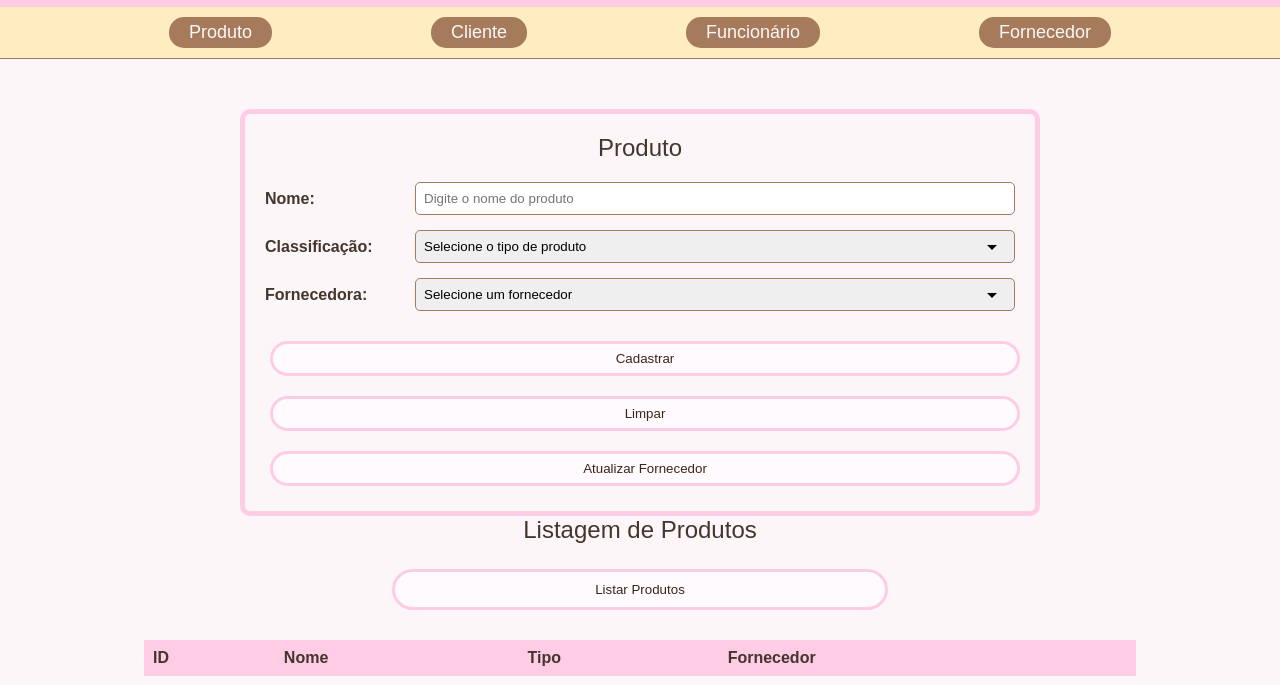
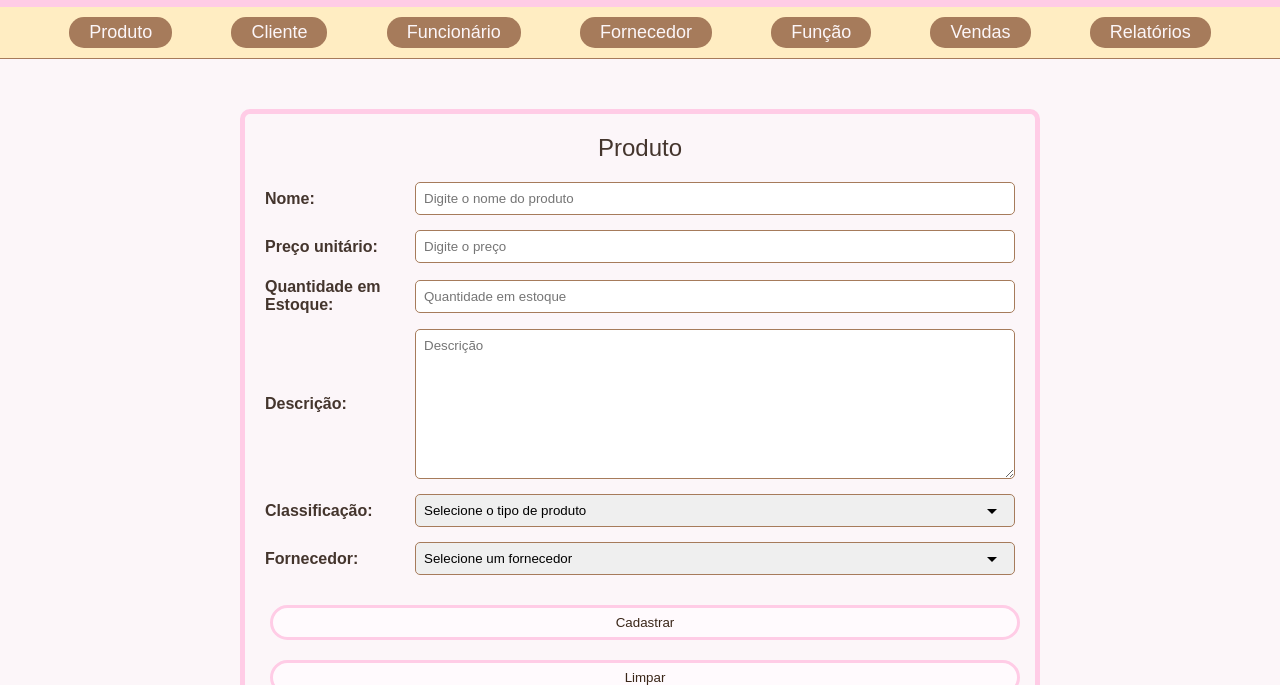
Before and after one commit to annaclaralemossilva/dozero, a plain HTML site: page pub/produto.html in a window 1280 px wide. Shown: the part 115-800 px from the top of the page. Drawn offline with Linux system fonts and the light colour scheme; no server answers; a web font is replaced by a local one.

Commit message:
Update produto.html

```diff
--- a/pub/produto.html
+++ b/pub/produto.html
@@ -20,10 +20,13 @@
     <!-- Menu de navegação superior -->
     <nav>
         <div class="nav-buttons">
-            <a href="#" class="nav-btn">Produto</a>
-            <a href="#" class="nav-btn">Cliente</a>
-            <a href="#" class="nav-btn">Funcionário</a>
-            <a href="#" class="nav-btn">Fornecedor</a>
+            <a href="produto.html" class="nav-btn">Produto</a>
+            <a href="cliente.html" class="nav-btn">Cliente</a>
+            <a href="funcionario.html" class="nav-btn">Funcionário</a>
+            <a href="fornecedor.html" class="nav-btn">Fornecedor</a>
+            <a href="funcao.html" class="nav-btn">Função</a>
+            <a href="vendas.html" class="nav-btn">Vendas</a>
+            <a href="relatorio.html" class="nav-btn">Relatórios</a>
         </div>
     </nav>
         <!-- Conteúdo principal -->
@@ -37,28 +40,36 @@
                         <input type="text" id="nome" name="nome" placeholder="Digite o nome do produto" required>
                     </div>
                     <div class="form-group">
+                        <label for="preco">Preço unitário:</label>
+                        <input type="number" id="preco" name="preco" placeholder="Digite o preço" required>
+                    </div>
+                    <div class="form-group">
+                        <label for="quantidade_estoque">Quantidade em Estoque:</label>
+                        <input type="number" id="quantidade_estoque" name="quantidade_estoque" placeholder="Quantidade em estoque" required>
+                    </div>
+                    <div class="form-group">
+                        <label for="quantidade_estoque">Descrição:</label>
+                        <textarea type="number" id="descricao" name="descricao" placeholder="Descrição" required></textarea>
+                    </div>
+                    <div class="form-group">
                             <label for="tipo">Classificação:</label>
                             <div class="dropdown" style="flex: 1;">
-                                <select id="tipo" name="tipo">
+                                <select id="tipo" name="tipo" required>
                                     <option value="">Selecione o tipo de produto</option>
-                                    <option value="tipo1">Sorvetes</option>
-                                    <option value="tipo2">Picolés</option>
-                                    <option value="tipo3">Caldas</option>
-                                    <option value="tipo4">Adicionais</option>
-                                    <option value="tipo5">Recipientes</option>
-                                    <option value="tipo6">Limpeza</option>
-                                    <option value="tipo7">Outros</option>
+                                    <option value="Sorvetes">Sorvetes</option>
+                                    <option value="Caldas">Caldas</option>
+                                    <option value="Adicionais">Adicionais</option>
+                                    <option value="Recipientes">Recipientes</option>
+                                    <option value="Limpeza">Limpeza</option>
+                                    <option value="Outros">Outros</option>
                                 </select>
                             </div>
                     </div>
                    <div class="form-group">
-                            <label for="fornecedora">Fornecedora:</label>
+                            <label for="fornecedor">Fornecedor:</label>
                             <div class="dropdown" style="flex: 1;">
-                                <select id="fornecedora" name="fornecedora">
+                                <select id="fornecedor" name="fornecedor" required>
                                     <option value="">Selecione um fornecedor</option>
-                                    <option value="for1">Fornecedor 1</option>
-                                    <option value="for2">Fornecedor 2</option>
-                                    <option value="for3">Fornecedor 3</option>
                                 </select>
                             </div>
                     </div>
@@ -66,23 +77,23 @@
                     <div class="full-box">
                         <input type="submit" value="Cadastrar" class="alinhaBtns" onclick="cadastrarProduto(event)">
                         <input type="reset" value="Limpar" class="alinhaBtns">
-                        <input type="button" value="Atualizar Fornecedor" class="alinhaBtns" onclick="atualizarProduto(); limpaProduto();" />
+                        <input type="button" value="Atualizar Produto" class="alinhaBtns" onclick="atualizarProduto(); limpaProduto();" />
                     </div>
                     </div>
                 </form>
                 <h2>Listagem de Produtos</h2>
-                    <button type="button" onclick="listarProduto()" class="listaBtns">Listar Produtos</button>
+                    <button type="button" onclick="listarProdutos()" class="listaBtns">Listar Produtos</button>
 
                     <table border="1">
                         <thead>
                             <tr>
                                 <th>ID</th>
                                 <th>Nome</th>
-                                <th>Tipo</th>
-                                <th>Fornecedor</th>
+                                <th>Preço</th>
+                                <th>Quant. Estoque</th>
                             </tr>
                         </thead>
-                        <tbody id="tabela-fornecedor">
+                        <tbody id="tabela-produtos">
                             <!-- Linhas serão preenchidas pelo JavaScript -->
                         </tbody>
                     </table>
```
